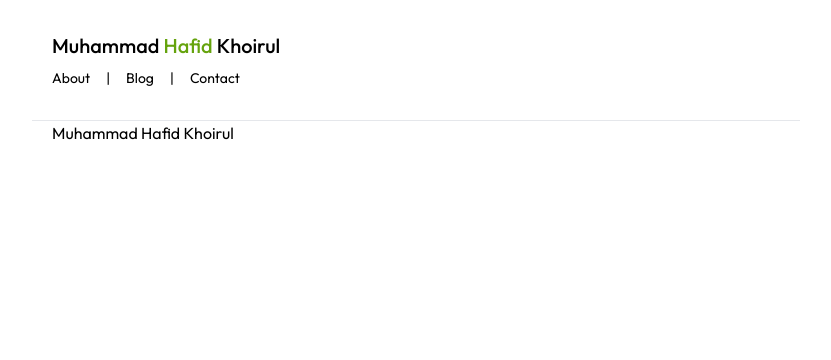
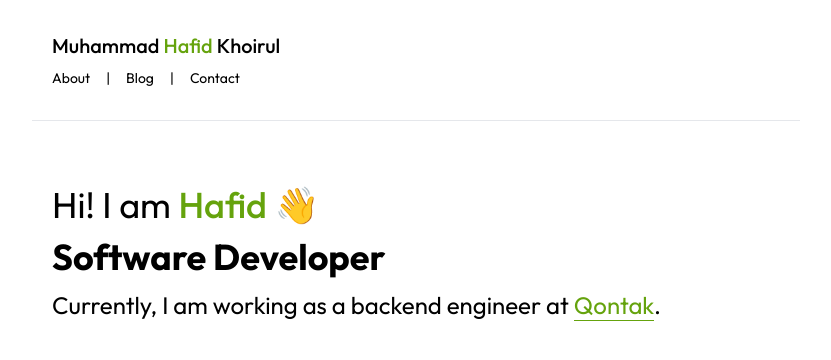
Before and after one commit to mhafidk/blog, a SvelteKit app: page / in a window 1280 px wide. Shown: the top 360 px of the page, without its empty margins (224-1055 px from the left). Built offline with nearby package versions, Linux system fonts and the light colour scheme.

Commit message:
add index hero section

```diff
--- a/src/routes/+page.svelte
+++ b/src/routes/+page.svelte
@@ -1,3 +1,12 @@
-<div class="">
-	<h1>Muhammad Hafid Khoirul</h1>
+<div class="mt-16">
+	<p class="text-4xl">Hi! I am <span class="text-lime-600 font-medium">Hafid</span> 👋</p>
+	<p class="text-4xl font-bold my-3">Software Developer</p>
+	<p class="text-2xl">
+		Currently, I am working as a backend engineer at <a
+			href="https://www.qontak.com"
+			target="_blank"
+			rel="noreferrer"
+			class="border-b border-lime-600 text-lime-600 hover:text-lime-700">Qontak</a
+		>.
+	</p>
 </div>
```
